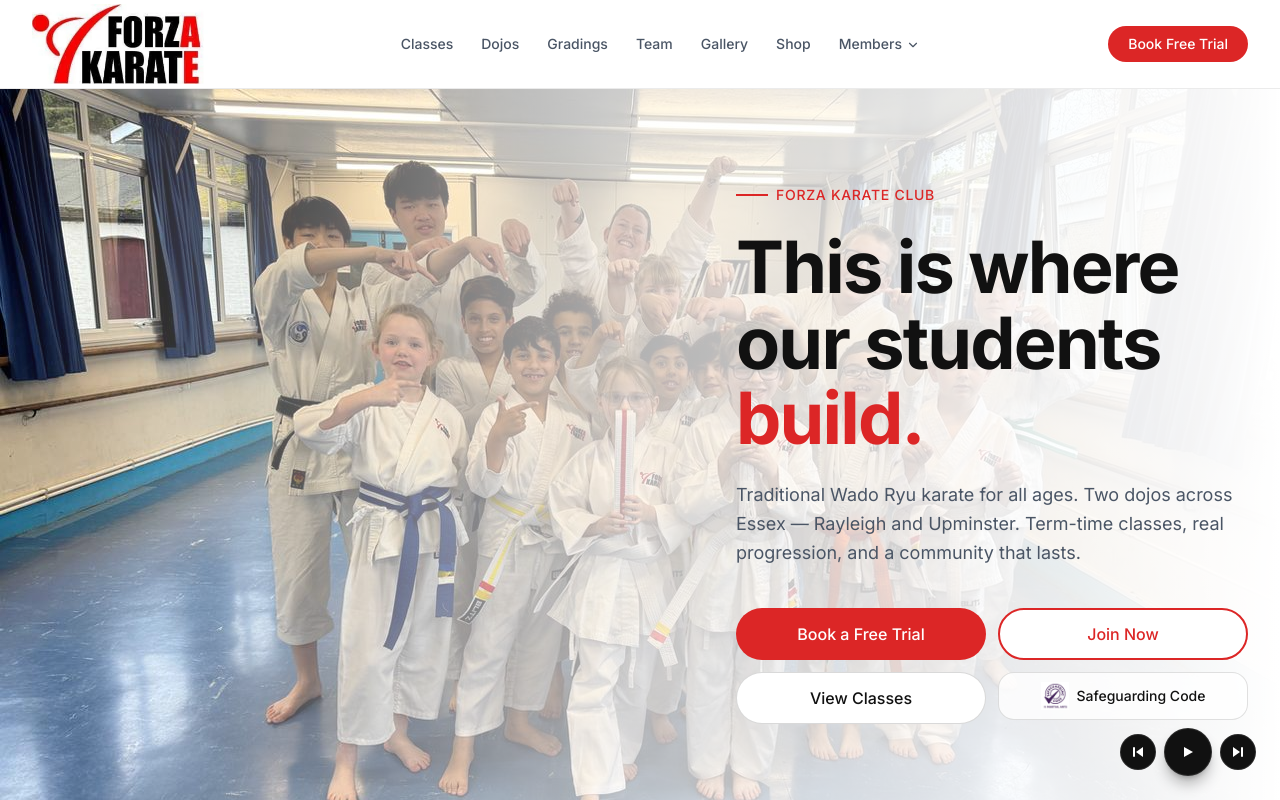
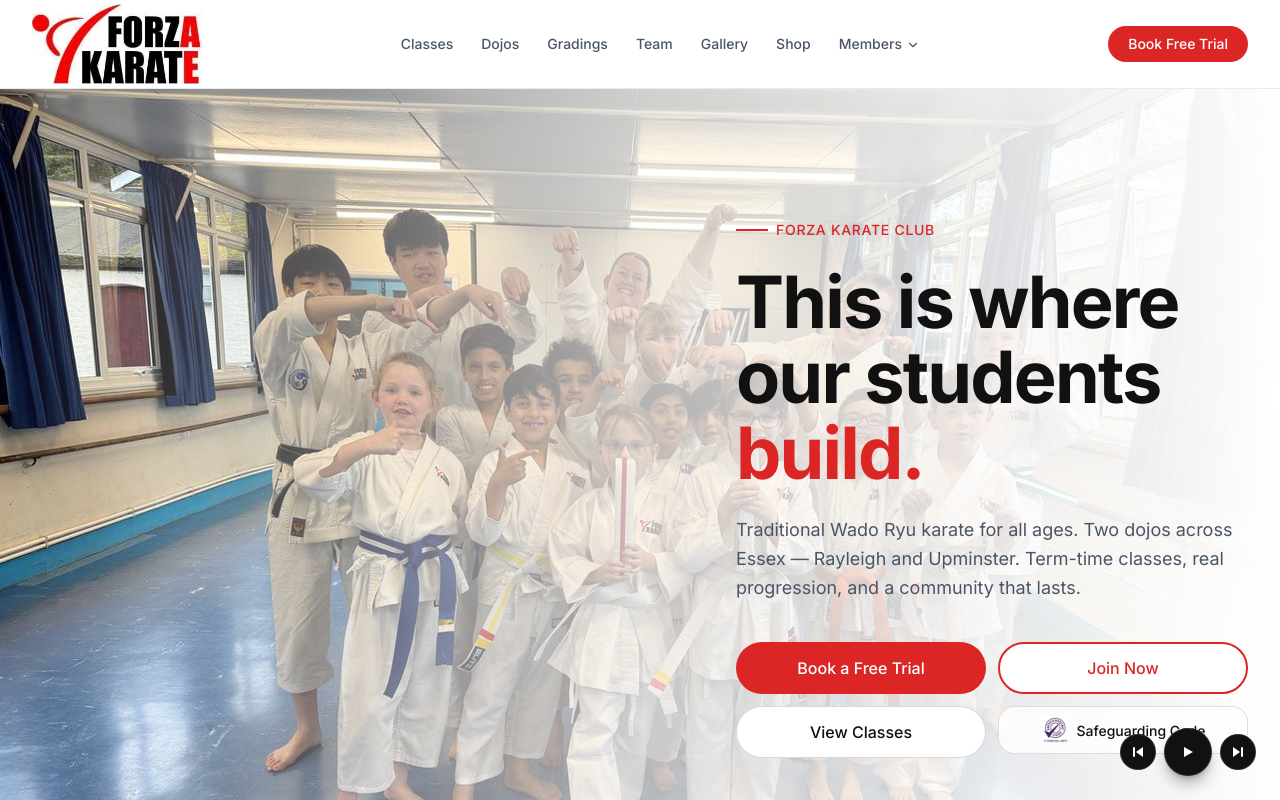
Before and after one commit to anthonieveritt-afk/forza-karate-website, a Next.js app: page / in a window 1280 px wide. Shown: the top 800 px of the page. Built offline with nearby package versions, Linux system fonts and the light colour scheme.

Commit message:
hero: fill screen (min-h-screen), fix objectPosition to show heads, add group photo (hero38)

```diff
--- a/components/sections/Hero.tsx
+++ b/components/sections/Hero.tsx
@@ -8,41 +8,42 @@ import { ArrowRight } from 'lucide-react'
 import AnimatedWord from '@/components/ui/AnimatedWord'
 
 const photos = [
-  { src: '/hero.webp',                      alt: 'Forza Karate Club members',          position: '50% 25%' },
-  { src: '/hero2.webp',                     alt: 'Forza Karate Club competition squad', position: '50% 20%' },
-  { src: '/hero4.jpg',                      alt: 'Forza Karate Club training hall',    position: '50% 35%' },
-  { src: '/hero5.jpg',                      alt: 'Forza Karate Club competition victory', position: '50% 30%' },
-  { src: '/hero6.webp',                     alt: 'Forza Karate Club',                  position: '50% 25%' },
-  { src: '/hero7.jpg',                      alt: 'Forza Karate Club',                  position: '50% 25%' },
-  { src: '/hero18.jpg',                     alt: 'Forza Karate Club young student',    position: '50% 25%' },
-  { src: '/hero9.jpg',                      alt: 'Forza Karate Club',                  position: '50% 25%' },
-  { src: '/hero12.jpg',                     alt: 'Forza Karate Club',                  position: '50% 25%' },
-  { src: '/hero14.jpg',                     alt: 'Forza Karate Club',                  position: '50% 25%' },
-  { src: '/team/team-01.jpg',               alt: 'Forza Karate squad',                 position: '50% 25%' },
-  { src: '/team/team-02.jpg',               alt: 'Forza Karate squad',                 position: '50% 25%' },
-  { src: '/team/team-03.jpg',               alt: 'Forza Karate squad',                 position: '50% 25%' },
-  { src: '/team/team-04.jpg',               alt: 'Forza Karate squad',                 position: '50% 25%' },
-  { src: '/team/team-05.jpg',               alt: 'Forza Karate squad',                 position: '50% 25%' },
-  { src: '/team/team-group.jpg',            alt: 'Forza Karate squad group',           position: '50% 25%' },
-  { src: '/team/team-competition-01.jpg',   alt: 'Forza Karate competition',           position: '50% 25%' },
-  { src: '/hero16.jpg',                     alt: 'Forza Karate',                       position: '50% 25%' },
-  { src: '/hero17.jpg',                     alt: 'Forza Karate',                       position: '50% 25%' },
-  { src: '/hero19.jpg',                     alt: 'Forza Karate',                       position: '50% 25%' },
-  { src: '/hero20.jpg',                     alt: 'Forza Karate',                       position: '50% 25%' },
-  { src: '/hero21.jpg',                     alt: 'Forza Karate',                       position: '50% 25%' },
-  { src: '/hero25.jpg',                     alt: 'Forza Karate training kick',         position: '50% 25%' },
-  { src: '/hero26.jpg',                     alt: 'Forza Karate',                       position: '50% 25%' },
-  { src: '/hero27.jpg',                     alt: 'Forza Karate class training',        position: '50% 35%' },
-  { src: '/hero28.jpg',                     alt: 'Forza Karate class',                 position: '50% 35%' },
-  { src: '/hero29.jpg',                     alt: 'Forza Karate class group',           position: '50% 30%' },
-  { src: '/hero30.jpg',                     alt: 'BKF Four Nations medals',            position: '50% 25%' },
-  { src: '/hero31.jpg',                     alt: 'Forza Karate competition action',    position: '50% 25%' },
-  { src: '/hero32.jpg',                     alt: 'Forza Karate',                       position: '50% 25%' },
-  { src: '/hero33.jpg',                     alt: 'Forza Karate',                       position: '50% 25%' },
-  { src: '/hero34.jpg',                     alt: 'Forza Karate',                       position: '50% 25%' },
-  { src: '/hero35.jpg',                     alt: 'Forza Karate',                       position: '50% 25%' },
-  { src: '/hero36.jpg',                     alt: 'Forza Karate',                       position: '50% 25%' },
-  { src: '/hero37.jpg',                     alt: 'Forza Karate kata competition',      position: '50% 25%' },
+  { src: '/hero.webp',                      alt: 'Forza Karate Club members',          position: '50% 15%' },
+  { src: '/hero2.webp',                     alt: 'Forza Karate Club competition squad', position: '50% 15%' },
+  { src: '/hero4.jpg',                      alt: 'Forza Karate Club training hall',    position: '50% 20%' },
+  { src: '/hero5.jpg',                      alt: 'Forza Karate Club competition victory', position: '50% 15%' },
+  { src: '/hero6.webp',                     alt: 'Forza Karate Club',                  position: '50% 15%' },
+  { src: '/hero7.jpg',                      alt: 'Forza Karate Club',                  position: '50% 15%' },
+  { src: '/hero18.jpg',                     alt: 'Forza Karate Club young student',    position: '50% 15%' },
+  { src: '/hero9.jpg',                      alt: 'Forza Karate Club',                  position: '50% 15%' },
+  { src: '/hero12.jpg',                     alt: 'Forza Karate Club',                  position: '50% 15%' },
+  { src: '/hero14.jpg',                     alt: 'Forza Karate Club',                  position: '50% 15%' },
+  { src: '/team/team-01.jpg',               alt: 'Forza Karate squad',                 position: '50% 15%' },
+  { src: '/team/team-02.jpg',               alt: 'Forza Karate squad',                 position: '50% 15%' },
+  { src: '/team/team-03.jpg',               alt: 'Forza Karate squad',                 position: '50% 15%' },
+  { src: '/team/team-04.jpg',               alt: 'Forza Karate squad',                 position: '50% 15%' },
+  { src: '/team/team-05.jpg',               alt: 'Forza Karate squad',                 position: '50% 15%' },
+  { src: '/team/team-group.jpg',            alt: 'Forza Karate squad group',           position: '50% 15%' },
+  { src: '/team/team-competition-01.jpg',   alt: 'Forza Karate competition',           position: '50% 15%' },
+  { src: '/hero16.jpg',                     alt: 'Forza Karate',                       position: '50% 15%' },
+  { src: '/hero17.jpg',                     alt: 'Forza Karate',                       position: '50% 15%' },
+  { src: '/hero19.jpg',                     alt: 'Forza Karate',                       position: '50% 15%' },
+  { src: '/hero20.jpg',                     alt: 'Forza Karate',                       position: '50% 15%' },
+  { src: '/hero21.jpg',                     alt: 'Forza Karate',                       position: '50% 15%' },
+  { src: '/hero25.jpg',                     alt: 'Forza Karate training kick',         position: '50% 15%' },
+  { src: '/hero26.jpg',                     alt: 'Forza Karate',                       position: '50% 15%' },
+  { src: '/hero27.jpg',                     alt: 'Forza Karate class training',        position: '50% 20%' },
+  { src: '/hero28.jpg',                     alt: 'Forza Karate class',                 position: '50% 20%' },
+  { src: '/hero29.jpg',                     alt: 'Forza Karate class group',           position: '50% 15%' },
+  { src: '/hero30.jpg',                     alt: 'BKF Four Nations medals',            position: '50% 15%' },
+  { src: '/hero31.jpg',                     alt: 'Forza Karate competition action',    position: '50% 15%' },
+  { src: '/hero32.jpg',                     alt: 'Forza Karate',                       position: '50% 15%' },
+  { src: '/hero33.jpg',                     alt: 'Forza Karate',                       position: '50% 15%' },
+  { src: '/hero34.jpg',                     alt: 'Forza Karate',                       position: '50% 15%' },
+  { src: '/hero35.jpg',                     alt: 'Forza Karate',                       position: '50% 15%' },
+  { src: '/hero36.jpg',                     alt: 'Forza Karate',                       position: '50% 15%' },
+  { src: '/hero37.jpg',                     alt: 'Forza Karate kata competition',      position: '50% 15%' },
+  { src: '/hero38.jpg',                     alt: 'Forza Karate Club group',            position: '50% 15%' },
 ]
 
 export default function Hero() {
@@ -59,7 +60,7 @@ export default function Hero() {
     <section className="bg-white overflow-hidden">
 
       {/* ── MOBILE: photo block above text ── */}
-      <div className="relative h-64 sm:h-80 md:hidden overflow-hidden">
+      <div className="relative h-72 sm:h-96 md:hidden overflow-hidden">
         {photos.map((photo, i) => (
           // eslint-disable-next-line @next/next/no-img-element
           <img
@@ -81,7 +82,7 @@ export default function Hero() {
       </div>
 
       {/* ── DESKTOP: full-background photo behind content ── */}
-      <div className="relative min-h-[85vh] hidden md:flex items-center">
+      <div className="relative min-h-screen hidden md:flex items-center">
         {photos.map((photo, i) => (
           // eslint-disable-next-line @next/next/no-img-element
           <img
```
Also changed, not shown: public/hero38.jpg (added).
